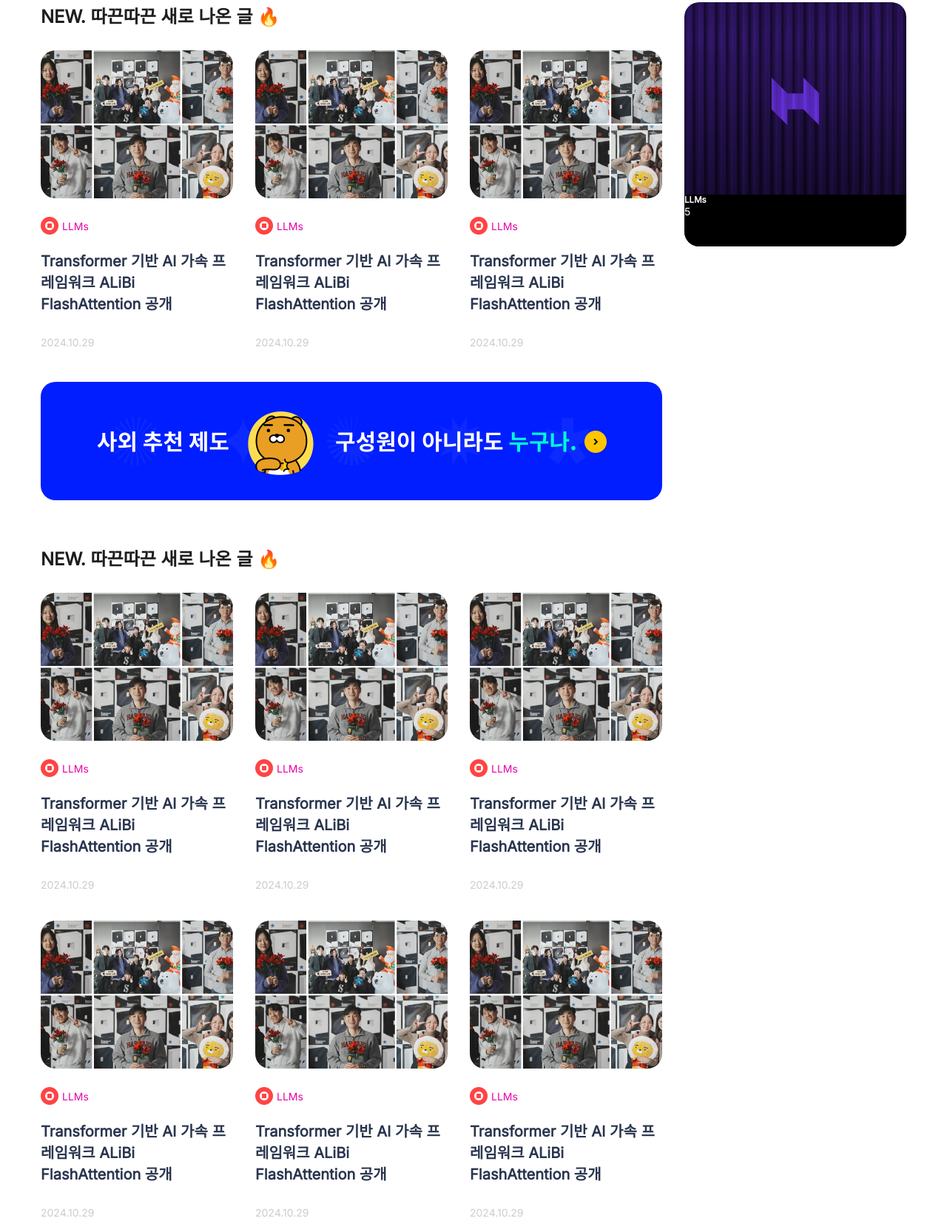
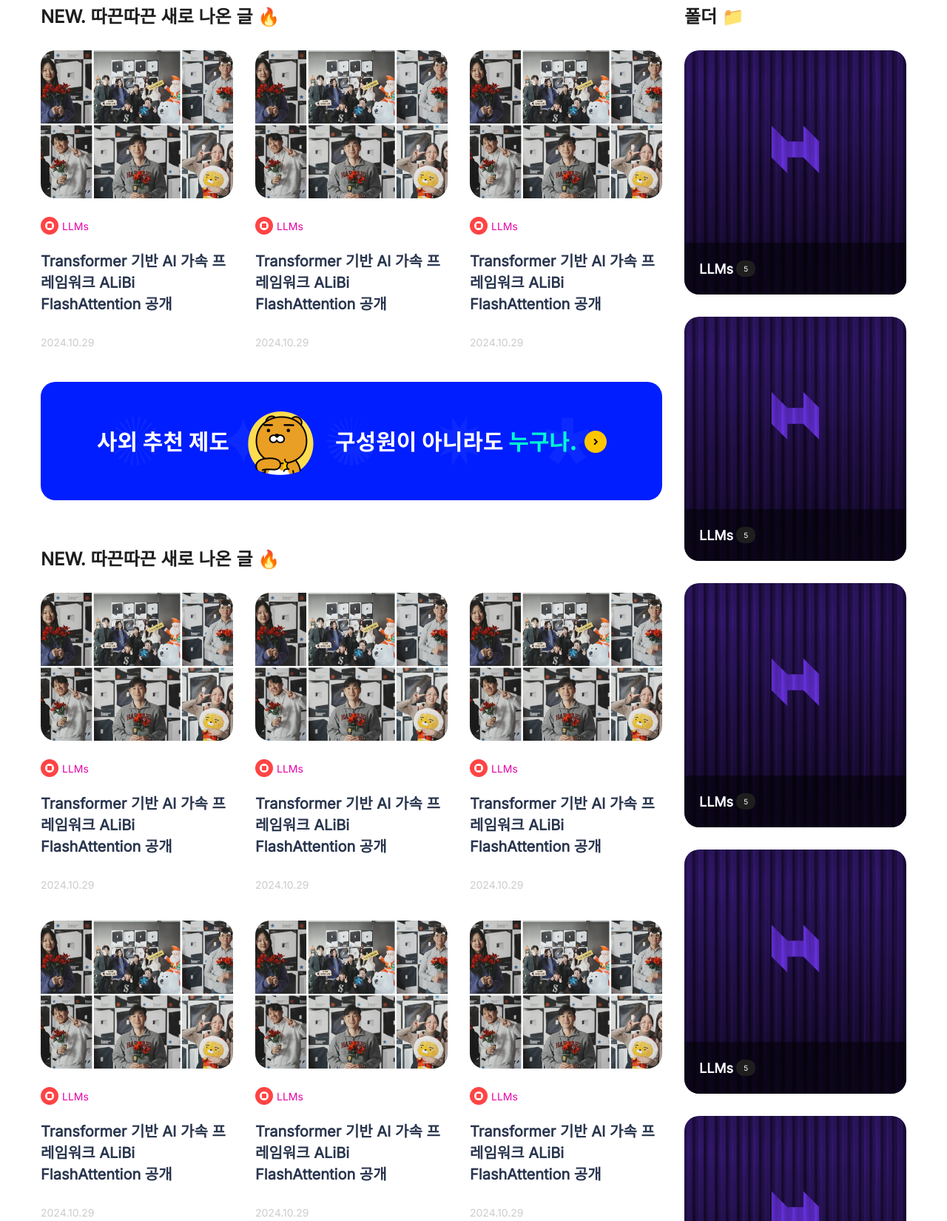
Before and after one commit to kaniss011/clone_kko, a plain HTML site: page index.html in a window 1280 px wide. Shown: the part 594-2244 px from the top of the page at 74% size. Drawn offline with Linux system fonts and the light colour scheme.

Commit message:
Update card list styles and index file

```diff
--- a/css/card-list.css
+++ b/css/card-list.css
@@ -12,7 +12,9 @@
   border-radius: 20px;
   overflow: hidden;
   transition: all 0.5s;
+  margin-bottom: 30px;
 }
+
 .card-wrap:hover {
   transform: translateY(-10px);
   filter: drop-shadow(0px 20px 40px #bdc4d3);
@@ -33,13 +35,25 @@
   left: 0;
   bottom: 0;
   z-index: 1;
+
+  display: flex;
+  align-items: center;
+  gap: 4px;
+  padding: 25px 20px;
+
   width: 100%;
   height: 70px;
-  background-color: #000000;
+  background-color: rgba(0, 0, 0, 0.5);
 }
 .card-cate {
-  color: #ffffff;
+  color: #f5f7fa;
+  font-size: 18px;
+  font-weight: 700;
 }
 .card-count {
   color: #ffffff;
+  font-size: 10px;
+  padding: 5px 10px;
+  background-color: #1e1e1e;
+  border-radius: 10px;
 }
--- a/index.html
+++ b/index.html
@@ -209,8 +209,57 @@
           </div>
           <!-- 오른쪽 영역 -->
           <div class="right">
+            <h4 class="list-title">폴더 📁</h4>
             <!-- 카트 전체 목록 -->
             <div class="list-card">
+              <!--@Start card -->
+              <a href="#" class="card-wrap">
+                <div class="card-img">
+                  <img src="./images/p1.png" alt="card" />
+                </div>
+
+                <div class="card-info">
+                  <h5 class="card-cate">LLMs</h5>
+                  <span class="card-count">5</span>
+                </div>
+              </a>
+              <!--@End card -->
+              <!--@Start card -->
+              <a href="#" class="card-wrap">
+                <div class="card-img">
+                  <img src="./images/p1.png" alt="card" />
+                </div>
+
+                <div class="card-info">
+                  <h5 class="card-cate">LLMs</h5>
+                  <span class="card-count">5</span>
+                </div>
+              </a>
+              <!--@End card -->
+              <!--@Start card -->
+              <a href="#" class="card-wrap">
+                <div class="card-img">
+                  <img src="./images/p1.png" alt="card" />
+                </div>
+
+                <div class="card-info">
+                  <h5 class="card-cate">LLMs</h5>
+                  <span class="card-count">5</span>
+                </div>
+              </a>
+              <!--@End card -->
+              <!--@Start card -->
+              <a href="#" class="card-wrap">
+                <div class="card-img">
+                  <img src="./images/p1.png" alt="card" />
+                </div>
+
+                <div class="card-info">
+                  <h5 class="card-cate">LLMs</h5>
+                  <span class="card-count">5</span>
+                </div>
+              </a>
+              <!--@End card -->
               <!--@Start card -->
               <a href="#" class="card-wrap">
                 <div class="card-img">
```
